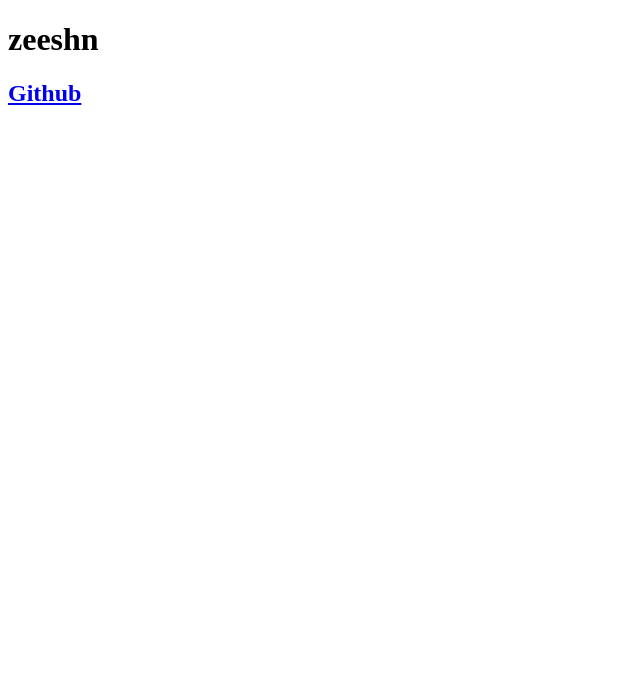
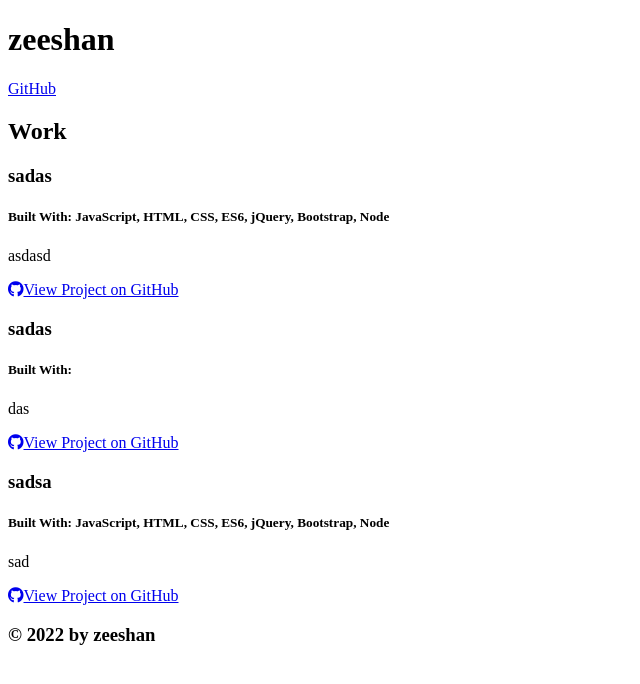
Before and after one commit to zeeshanmufti1995/portfolio-generator, a website: page index.html in a window 1280 px wide. Shown: the whole page, without its empty margins (0-640 px from the left). Drawn offline with Linux system fonts and the light colour scheme.

Commit message:
Html file create

```diff
--- a/index.html
+++ b/index.html
@@ -1,15 +1,71 @@
 
   <!DOCTYPE html>
   <html lang="en">
+
   <head>
     <meta charset="UTF-8">
     <meta name="viewport" content="width=device-width, initial-scale=1.0">
     <meta http-equiv="X-UA-Compatible" content="ie=edge">
     <title>Portfolio Demo</title>
+    <link rel="stylesheet" href="https://cdnjs.cloudflare.com/ajax/libs/font-awesome/5.11.2/css/all.min.css">
+    <link href="https://fonts.googleapis.com/css?family=Public+Sans:300i,300,500&display=swap" rel="stylesheet">
+    <link rel="stylesheet" href="style.css">
   </head>
 
   <body>
-          <h1>zeeshn</h1>
-          <h2><a href="https://github.com/zeeshan1995">Github</a></h2>
+    <header>
+      <div class="container flex-row justify-space-between align-center py-3">
+        <h1 class="page-title text-secondary bg-dark py-2 px-3">zeeshan</h1>
+        <nav class="flex-row">
+          <a class="ml-2 my-1 px-2 py-1 bg-secondary text-dark" href="https://github.com/sadasdas">GitHub</a>
+        </nav>
+      </div>
+    </header>
+
+    <main class="container my-5">
+
+
+    <section class="my-3" id="portfolio">
+      <h2 class="text-dark bg-primary p-2 display-inline-block">Work</h2>
+      <div class="flex-row justify-space-between">
+
+          <div class="col-12 col-md-6 mb-2 bg-dark text-light p-3 flex-column">
+            <h3 class="portfolio-item-title text-light">sadas</h3>
+            <h5 class="portfolio-languages">
+              Built With:
+              JavaScript, HTML, CSS, ES6, jQuery, Bootstrap, Node
+            </h5>
+            <p>asdasd</p>
+            <a href="asd" class="btn mt-auto"><i class="fab fa-github mr-2"></i>View Project on GitHub</a>
+          </div>
+
+          <div class="col-12 col-md-6 mb-2 bg-dark text-light p-3 flex-column">
+            <h3 class="portfolio-item-title text-light">sadas</h3>
+            <h5 class="portfolio-languages">
+              Built With:
+
+            </h5>
+            <p>das</p>
+            <a href="as" class="btn mt-auto"><i class="fab fa-github mr-2"></i>View Project on GitHub</a>
+          </div>
+
+          <div class="col-12 col-md-6 mb-2 bg-dark text-light p-3 flex-column">
+            <h3 class="portfolio-item-title text-light">sadsa</h3>
+            <h5 class="portfolio-languages">
+              Built With:
+              JavaScript, HTML, CSS, ES6, jQuery, Bootstrap, Node
+            </h5>
+            <p>sad</p>
+            <a href="sad" class="btn mt-auto"><i class="fab fa-github mr-2"></i>View Project on GitHub</a>
+          </div>
+
+      </div>
+    </section>
+
+  </main>
+    </main>
+    <footer class="container text-center py-3">
+      <h3 class="text-dark">&copy; 2022 by zeeshan</h3>
+    </footer>
   </body>
   </html>
```
Lines whose indentation alone changed are shown as unchanged.
